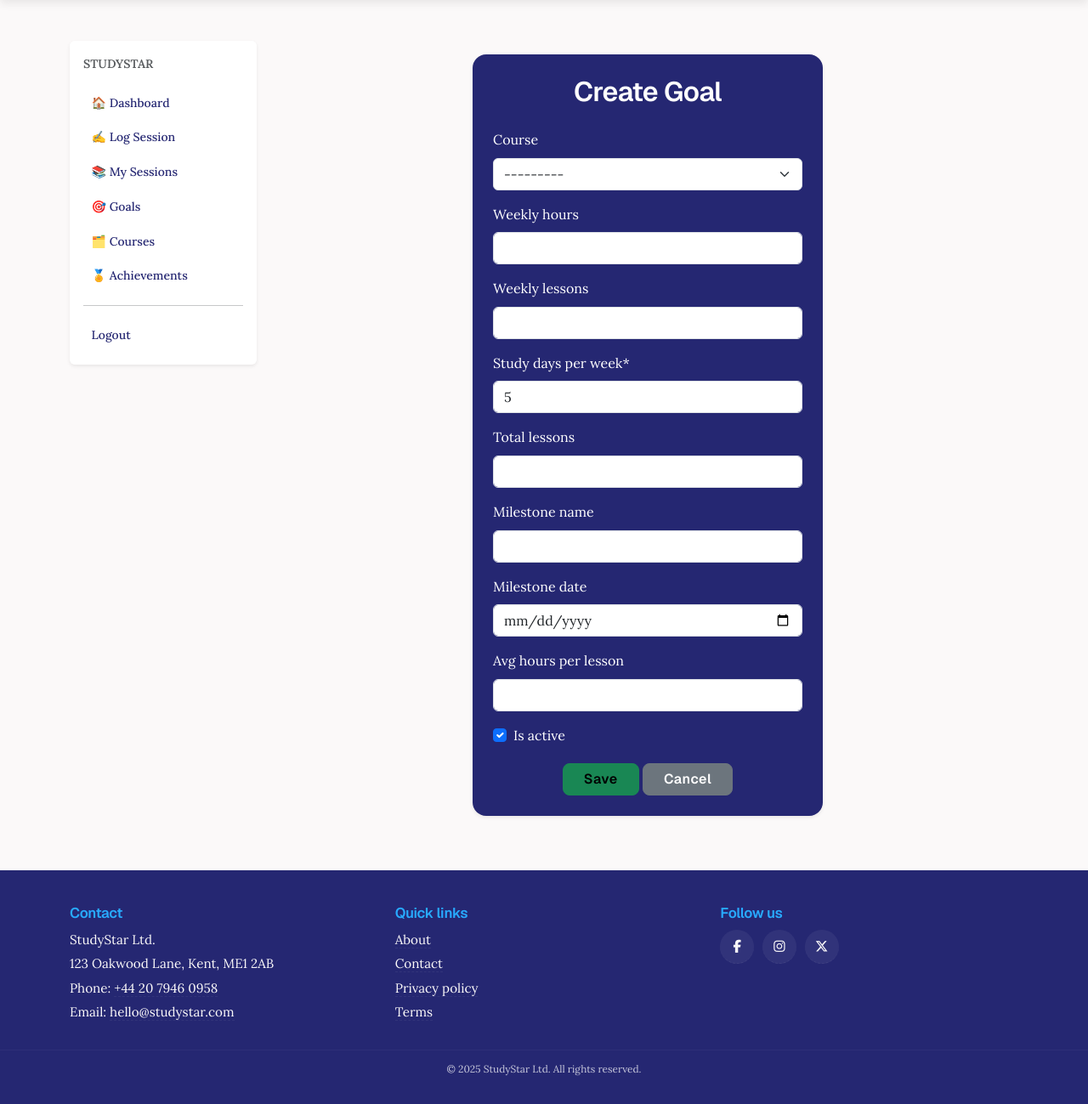
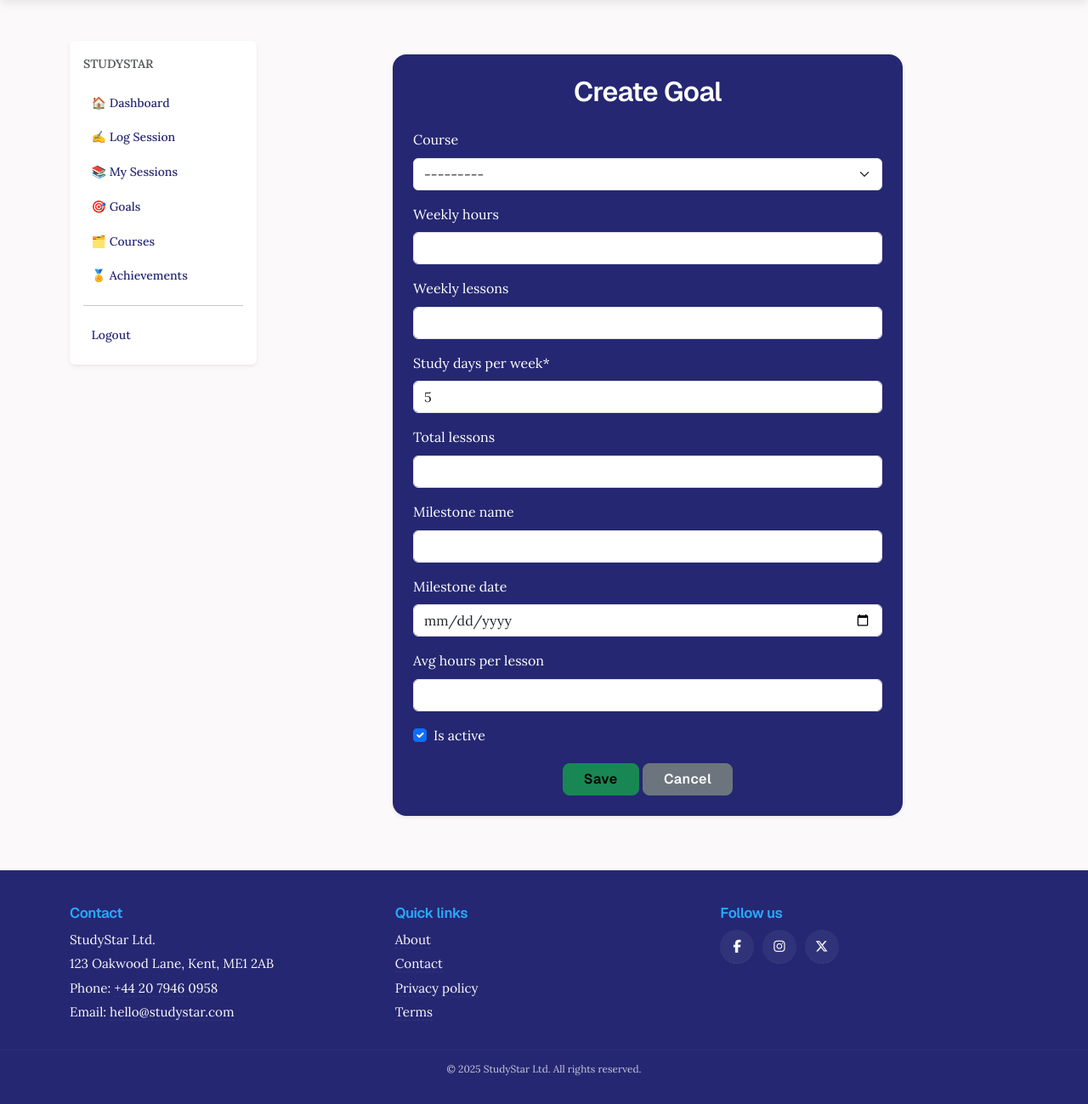
Before and after one commit to TereBts/py_study_tracker, a Django app: page /goals/new/ in a window 1280 px wide. Shown: the part 89-1388 px from the top of the page at 85% size. Run offline with Django 4.2, Linux system fonts and the light colour scheme; the visitor is signed in with stand-in values (Sample User, id 1); data that the repository does not hold is empty; some libraries are stand-ins or nearby versions.

Commit message:
form styling fix

```diff
--- a/templates/goals/goal_form.html
+++ b/templates/goals/goal_form.html
@@ -13,8 +13,6 @@
   <!-- ====== PAGE CONTAINER ====== -->
   <div class="container py-3">
     <div class="row justify-content-center">
-      <div class="col-6">
-
 
       <!-- ====== PAGE HEADER ====== -->
       <div class="form-card p-4 shadow-sm border-0 card">
@@ -31,11 +29,10 @@
         <div class="text-center mt-3">
               <button type="submit" class="btn btn-success px-4">Save</button>
               <a href="{% url 'goals:list' %}" class="btn btn-secondary px-4">Cancel</a>
-            </div>
-          </form>
         </div>
+      </form>
+      </div>
 
-     </div>
     </div>
   </div>
 {% endblock %}
```
